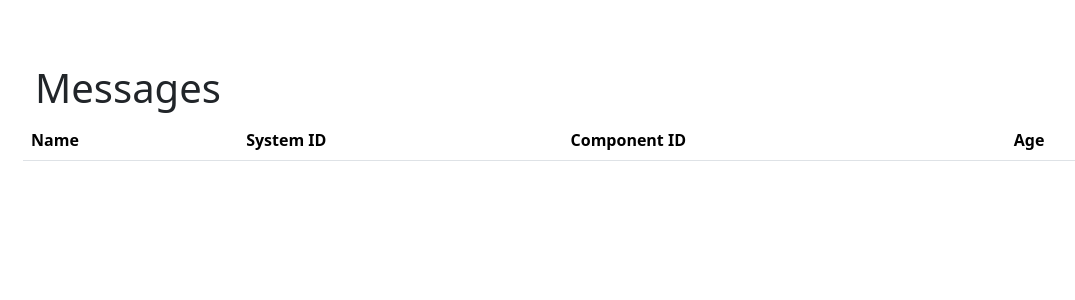
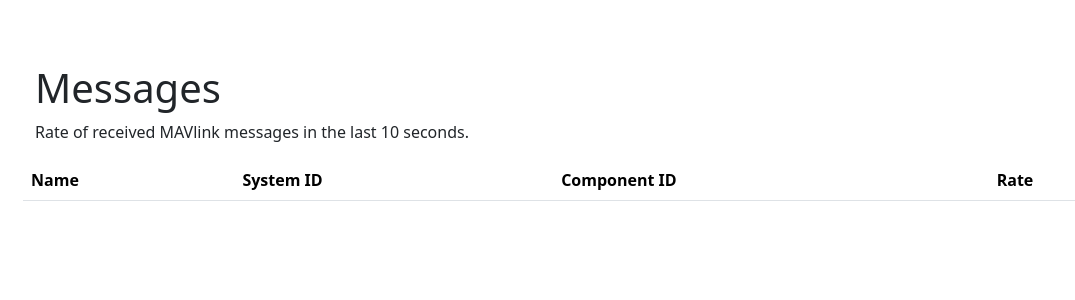
Before and after one commit to starcopter/dronetag-agent, a FastAPI app: page /messages in a window 1280 px wide. Shown: the top 300 px of the page, without its empty margins (47-1122 px from the left). Run offline with FastAPI, Linux system fonts and the light colour scheme; lists and menus that the app fills with data are empty; some libraries are stand-ins or nearby versions.

Commit message:
Calculate message rates

```diff
--- a/auterion-app.yml
+++ b/auterion-app.yml
@@ -2,7 +2,7 @@ auterion-api-version: 2
 auterion-app-base: v2
 
 app-name: dronetag-agent
-app-version: 0.5.0-dev.1
+app-version: 0.5.0-dev.2
 app-author: com.starcopter
 target-platform:
   - skynode
--- a/services/dronetag/main.py
+++ b/services/dronetag/main.py
@@ -1,4 +1,5 @@
-from collections.abc import AsyncIterable
+from collections.abc import AsyncIterable, Sequence
+from collections import defaultdict
 from contextlib import asynccontextmanager
 import os
 from datetime import datetime, timezone, timedelta
@@ -10,8 +11,11 @@ import asyncio
 from fastapi.responses import HTMLResponse
 from fastapi.staticfiles import StaticFiles
 from fastapi.templating import Jinja2Templates
+from pydantic import BaseModel
 
 from async_libmav import AsyncLibmavConnection
+
+LAST_MESSAGES_MAX_AGE = timedelta(seconds=10)
 
 templates = Jinja2Templates(directory="templates")
 static_files = StaticFiles(directory="static")
@@ -24,18 +28,69 @@ def get_skynode_serial_number() -> str | None:
         return None
 
 
-last_messages: dict[tuple[int, int, str], datetime] = {}
+class MessageEntry(BaseModel):
+    system_id: int
+    component_id: int
+    message_id: int
+    name: str
+    timestamp: datetime
+
+    @classmethod
+    def from_mavlink_message(
+        cls, msg: libmav.Message, timestamp: datetime | None = None
+    ):
+        return cls(
+            system_id=msg.header.system_id,
+            component_id=msg.header.component_id,
+            name=msg.name,
+            message_id=msg.id,
+            timestamp=timestamp or datetime.now(timezone.utc),
+        )
+
+
+class MessageRate(BaseModel):
+    name: str
+    system_id: int
+    component_id: int
+    message_id: int
+    rate: float
+
+
+def calculate_rates(messages: Sequence[MessageEntry]) -> list[MessageRate]:
+    count: defaultdict[tuple[int, int, int, str], int] = defaultdict(int)
+    for msg in messages:
+        count[(msg.system_id, msg.component_id, msg.message_id, msg.name)] += 1
+
+    message_rates = [
+        MessageRate(
+            name=k[3],
+            system_id=k[0],
+            component_id=k[1],
+            message_id=k[2],
+            rate=v / LAST_MESSAGES_MAX_AGE.total_seconds(),
+        )
+        for k, v in count.items()
+    ]
+    return sorted(message_rates, key=lambda x: (-x.rate, x.system_id, x.component_id, x.message_id))
+
+
+message_buffer_lock = asyncio.Lock()
+message_buffer: list[MessageEntry] = []
 
 
 async def handle_mavlink_messages(message_iterator: AsyncIterable[libmav.Message]):
     async for msg in message_iterator:
-        key = (msg.header.system_id, msg.header.component_id, msg.name)
         now = datetime.now(timezone.utc)
-        if key not in last_messages:
-            print(
-                f"New message: {msg.name} from {msg.header.system_id}.{msg.header.component_id}"
-            )
-        last_messages[key] = now
+        entry = MessageEntry.from_mavlink_message(msg, now)
+        async with message_buffer_lock:
+            message_buffer.append(entry)
+            drop_index = 0
+            for i, msg in enumerate(message_buffer):
+                if msg.timestamp < now - LAST_MESSAGES_MAX_AGE:
+                    drop_index = i
+                else:
+                    break
+            del message_buffer[:drop_index]
 
 
 @asynccontextmanager
@@ -73,19 +128,11 @@ def read_env():
 
 
 @app.get("/messages", response_class=HTMLResponse)
-def read_messages(request: Request):
-    now = datetime.now(timezone.utc)
-    messages = [
-        {
-            "name": k[2],
-            "system_id": k[0],
-            "component_id": k[1],
-            "age": (now - v).total_seconds(),
-        }
-        for k, v in sorted(last_messages.items(), key=lambda kv: kv[1], reverse=True)
-    ]
+async def read_messages(request: Request):
+    async with message_buffer_lock:
+        rates = calculate_rates(message_buffer)
     return templates.TemplateResponse(
         request,
         "messages.html",
-        {"title": "Messages", "messages": messages},
+        {"title": "Messages", "messages": rates},
     )
--- a/services/dronetag/templates/messages.html
+++ b/services/dronetag/templates/messages.html
@@ -2,6 +2,10 @@
 
 {% block content %}
 <h1>{{ title }}</h1>
+
+<div class="row">
+  <p>Rate of received MAVlink messages in the last 10 seconds.</p>
+</div>
 
 <div class="row">
   <table class="table">
@@ -10,16 +14,20 @@
         <th scope="col">Name</th>
         <th scope="col">System ID</th>
         <th scope="col">Component ID</th>
-        <th scope="col">Age</th>
+        <th scope="col">Rate</th>
       </tr>
     </thead>
     <tbody>
       {% for m in messages %}
       <tr>
-        <td>{{ m.name }}</td>
+        <td class="fw-semibold">
+          <a href="https://mavlink.io/en/messages/common.html#{{ m.name }}" target="_blank">
+            {{ m.name }}
+          </a>
+        </td>
         <td>{{ m.system_id }}</td>
         <td>{{ m.component_id }}</td>
-        <td>{{ m.age }}</td>
+        <td>{{ m.rate }} Hz</td>
       </tr>
       {% endfor %}
     </tbody>
```
